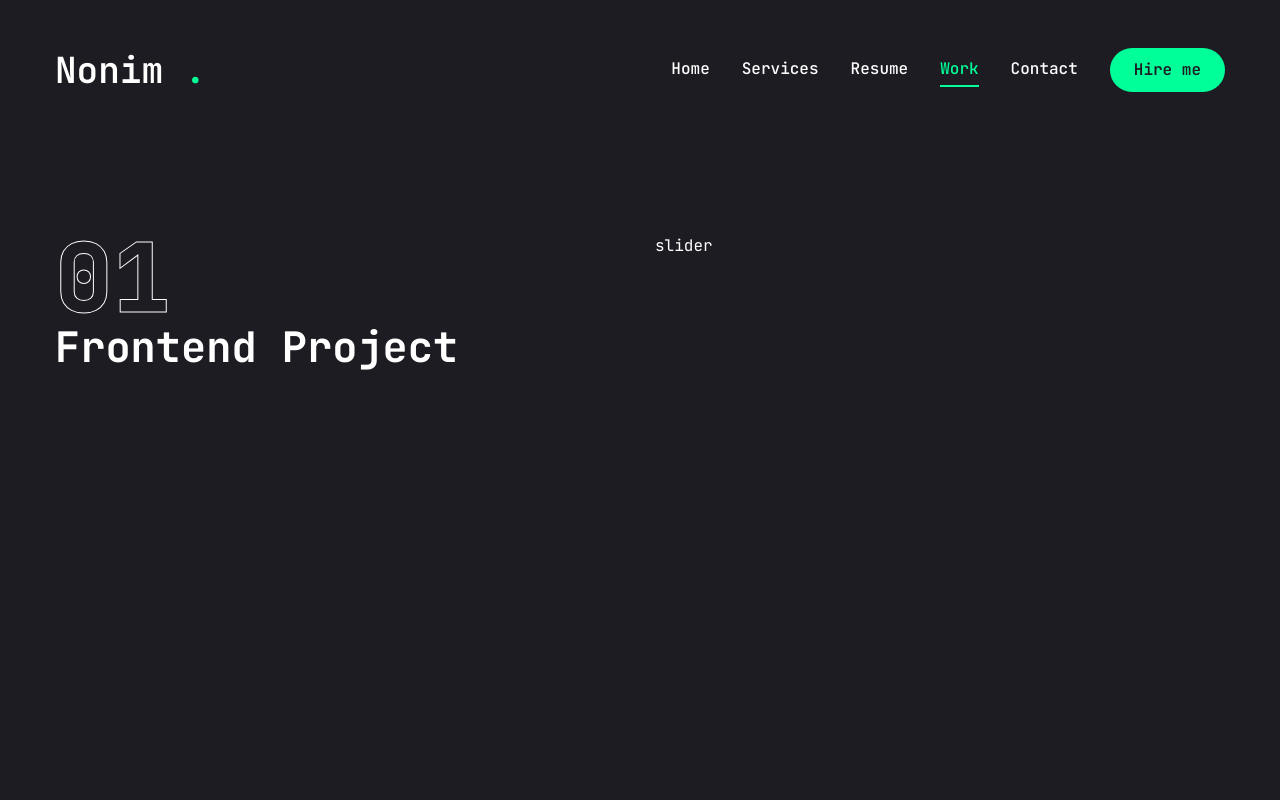
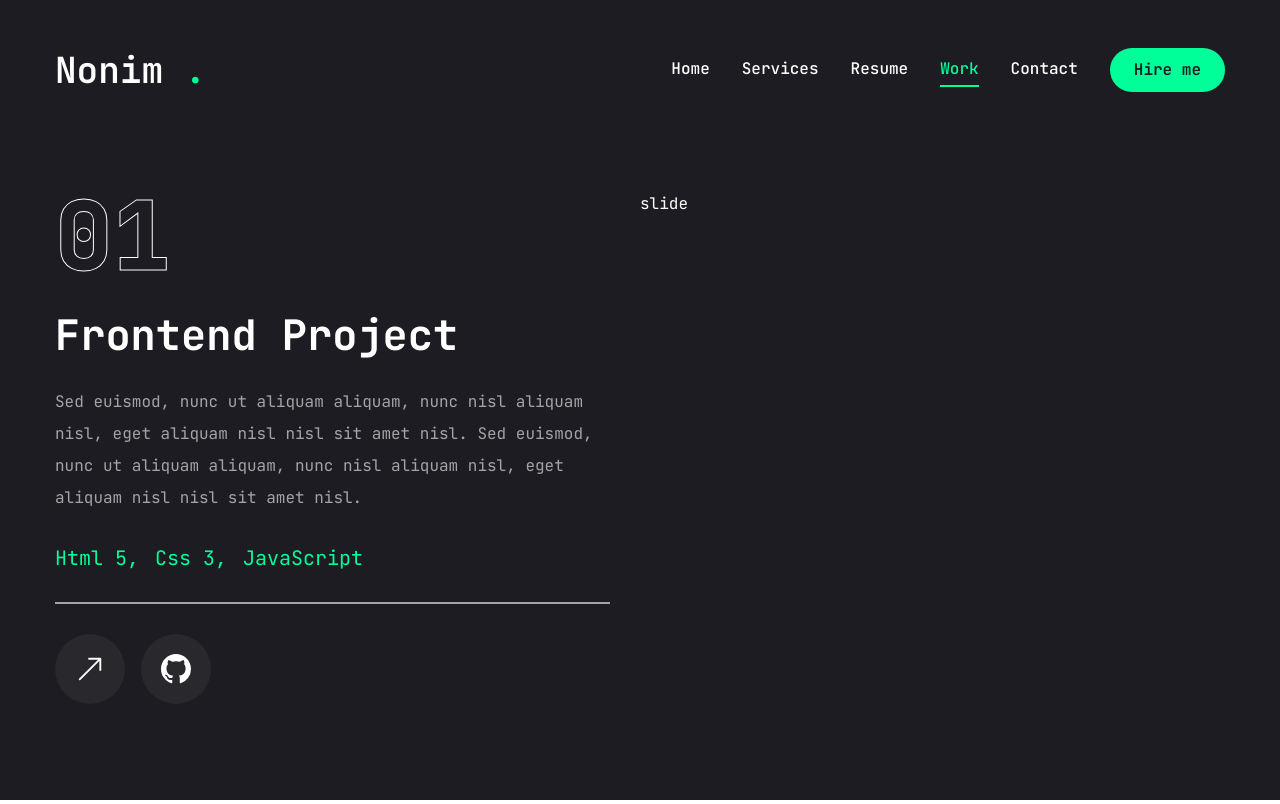
Before and after one commit to NonimUdara/my-portfolio, a Next.js app: page /work in a window 1280 px wide. Built offline with nearby package versions, Linux system fonts and the light colour scheme.

Commit message:
left side and slide complete work page

```diff
--- a/app/work/page.jsx
+++ b/app/work/page.jsx
@@ -56,6 +56,14 @@
 
 const Work = () => {
   const [project, setProject] = useState(projects[0]);
+
+  const handleSlideChange = (swiper) => {
+    // get current slide index
+    const currentIndex = swiper.activeIndex;
+    // update projrct state based on current slide index
+    setProject(projects[currentIndex]);
+  };
+
   return (
     <motion.div
       initial={{ opacity: 0 }}
@@ -66,8 +74,8 @@
         <div className="flex flex-col xl:flex-row xl:gap-[30px]">
           <div className="w-full xl:w-[50%] xl:h-[460px] flex flex-col
           xl:justify-between order-2 xl:order-none">
-            <div>
-              {/* outline nume */}
+            <div className="flex flex-col gap-[30px] h-[50%]">
+              {/* outline num */}
               <div className="text-8xl leading-none font-extrabold text-transparent
               text-outline">
                 {project.num}
@@ -77,9 +85,79 @@
               group-hover:text-accent transition-all duration-500 capitalize">
                 {project.category} project
               </h2>
+              {/* project description */}
+              <p className="text-white/60">{project.description}</p>
+              {/* stack */}
+              <ul className="flex gap-4">
+                {project.stack.map((item, index) => {
+                  return (
+                    <li key={index} className="text-xl text-accent">
+                      {item.name}
+                      {/* remove the last comma */}
+                      {index !== project.stack.length - 1 && ","}
+                    </li>
+                  )
+                })}
+              </ul>
+              {/* border */}
+              <div className="border border-white/60"></div>
+              {/* buttons */}
+              <div className="flex items-center gap-4">
+                {/* live project button */}
+                <Link href={project.live}>
+                  <TooltipProvider>
+                    <Tooltip>
+                      <TooltipTrigger className="w-[70px] h-[70px] rounded-full
+                    bg-white/5 flex justify-center items-center group">
+                        <BsArrowUpRight className="text-white text-3xl
+                      group-hover:text-accent" />
+                      </TooltipTrigger>
+
+                      <TooltipContent>
+                        <p>
+                          Live Project
+                        </p>
+                      </TooltipContent>
+                    </Tooltip>
+                  </TooltipProvider>
+                </Link>
+                {/* github project button */}
+                <Link href={project.github}>
+                  <TooltipProvider>
+                    <Tooltip>
+                      <TooltipTrigger className="w-[70px] h-[70px] rounded-full
+                    bg-white/5 flex justify-center items-center group">
+                        <BsGithub className="text-white text-3xl
+                      group-hover:text-accent" />
+                      </TooltipTrigger>
+
+                      <TooltipContent>
+                        <p>
+                          Github Project
+                        </p>
+                      </TooltipContent>
+                    </Tooltip>
+                  </TooltipProvider>
+                </Link>
+              </div>
             </div>
           </div>
-          <div className="w-full xl:w-[50%]">slider</div>
+          <div className="w-full xl:w-[50%]">
+            <Swiper
+              spaceBetween={30}
+              slidesPerView={1}
+              className="xl:h-[520px] mb-12"
+              onSlideChange={handleSlideChange}
+            >
+              {projects.map((project, index) => {
+                return (
+                  <SwiperSlide key={index}>
+                    slide
+                  </SwiperSlide>
+                )
+              })}
+            </Swiper>
+          </div>
         </div>
       </div>
     </motion.div>
```
